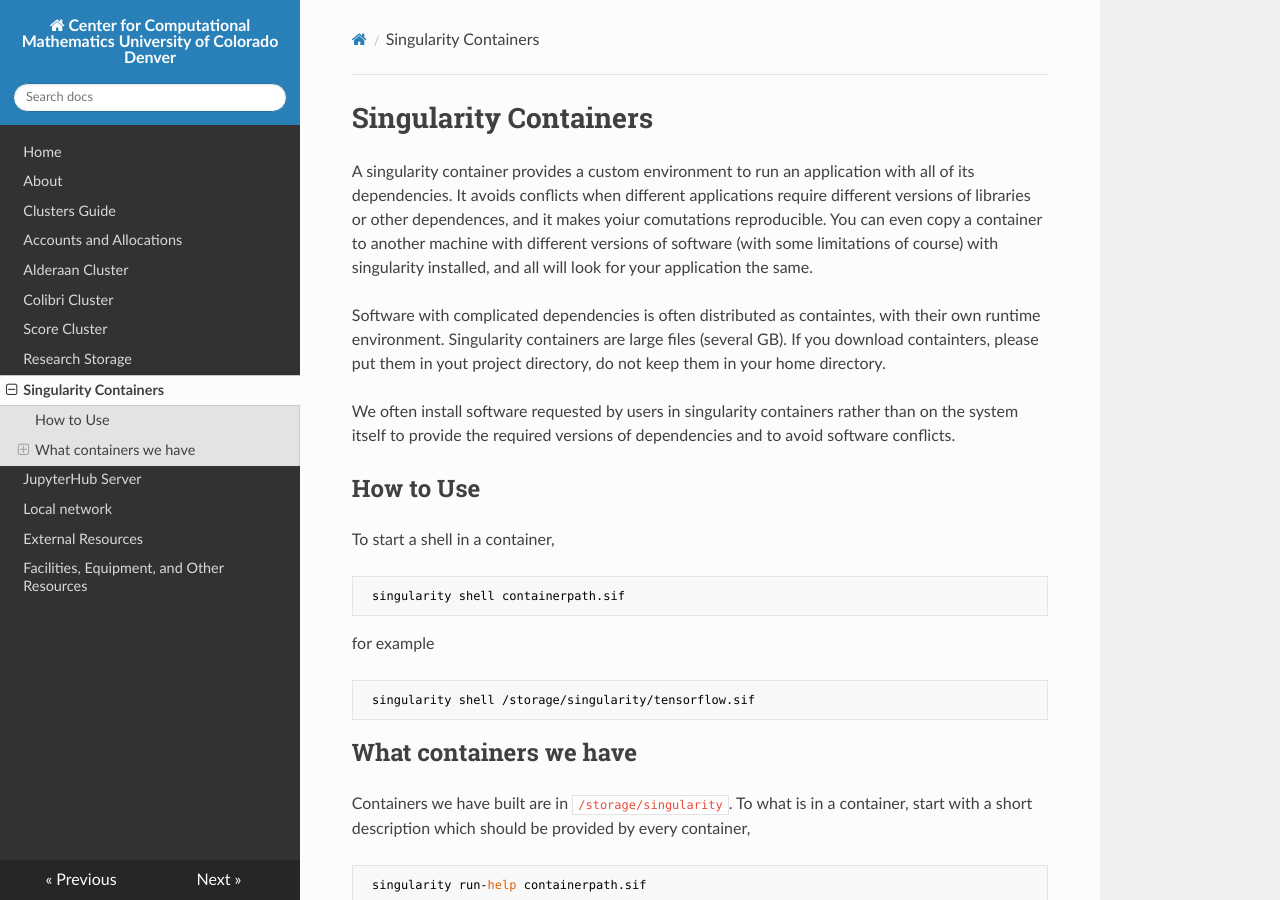
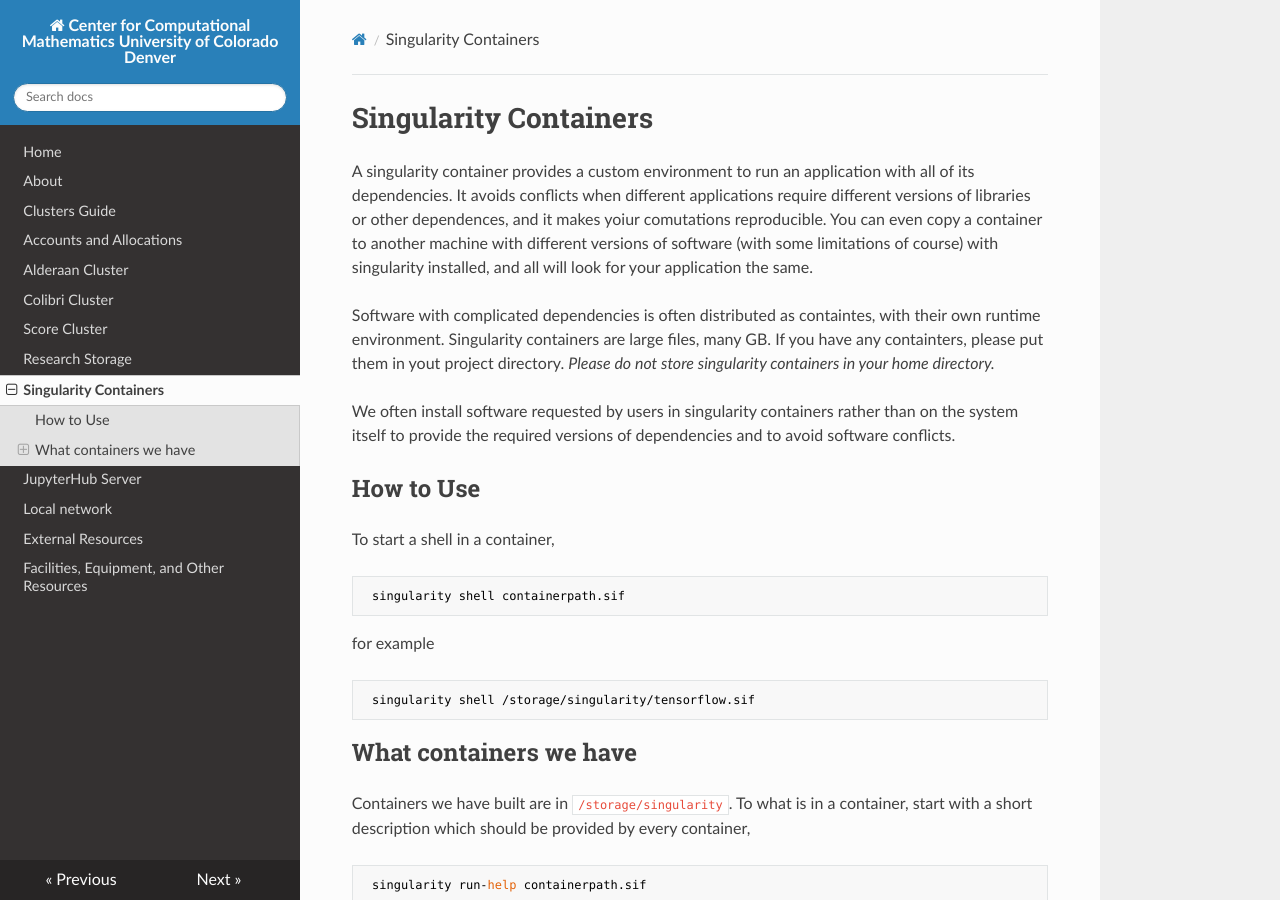
Before and after one commit to ccmucdenver/ccm-docs, an MkDocs documentation site: the page built from docs/singularity.md, in a window 1280 px wide and 900 px high. Built offline with MkDocs 1.6.1, drawn with Linux system fonts in a browser that asks for light colours; nearby versions of some CDN libraries.

Commit message:
Update singularity.md
Do not store in home directory

```diff
--- a/docs/singularity.md
+++ b/docs/singularity.md
@@ -2,7 +2,7 @@
 
 A singularity container provides a custom environment to run an application with all of its dependencies. It avoids conflicts when different applications require different versions of libraries or other dependences, and it makes yoiur comutations reproducible. You can even copy a container to another machine with different versions of software (with some limitations of course) with singularity installed, and all will look for your application the same.
 
-Software with complicated dependencies is often distributed as containtes, with their own runtime environment. Singularity containers are large files (several GB). If you download containters, please put them in yout project directory, do not keep them in your home directory.
+Software with complicated dependencies is often distributed as containtes, with their own runtime environment. Singularity containers are large files, many GB. If you have any containters, please put them in yout project directory. *Please do not store singularity containers in your home directory.*
 
 We often install software requested by users in singularity containers rather than on the system itself to provide the required versions of dependencies and to avoid software conflicts.
 
```
